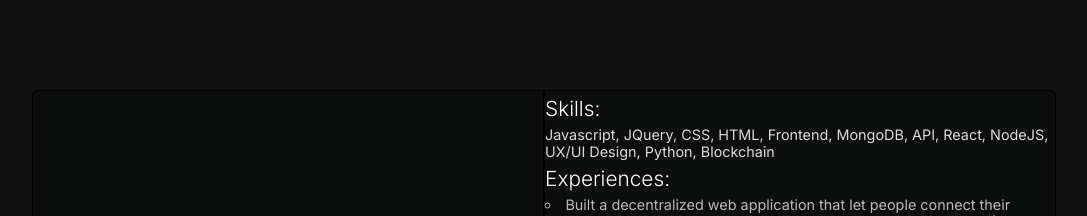
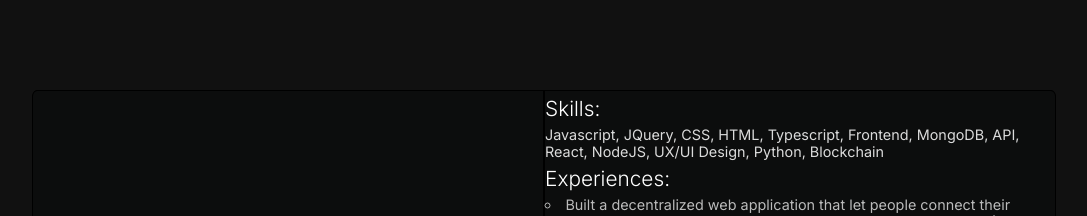
Before and after one commit to Hicham2012/Hicham-Zaadla, a React (Create React App) app: page / in a window 1280 px wide. Shown: the part 2460-2676 px from the top of the page, without its empty margins (96-1183 px from the left). Built offline with nearby package versions, Linux system fonts and the light colour scheme.

Commit message:
add new skill

```diff
--- a/src/Components/Resume.jsx
+++ b/src/Components/Resume.jsx
@@ -68,7 +68,7 @@ export default function Resume(props) {
         }}>Skills:</h5>
         <p style={{
           color: props.dark ? '#FFFFFF' : '#000000'
-        }}>Javascript, JQuery, CSS, HTML, Frontend, MongoDB, API, React, NodeJS, UX/UI Design, Python, Blockchain</p>
+        }}>Javascript, JQuery, CSS, HTML, Typescript, Frontend, MongoDB, API, React, NodeJS, UX/UI Design, Python, Blockchain</p>
         <h5 style={{
           color: props.dark ? '#FFFFFF' : '#000000'
         }}>Experiences:</h5>
```
